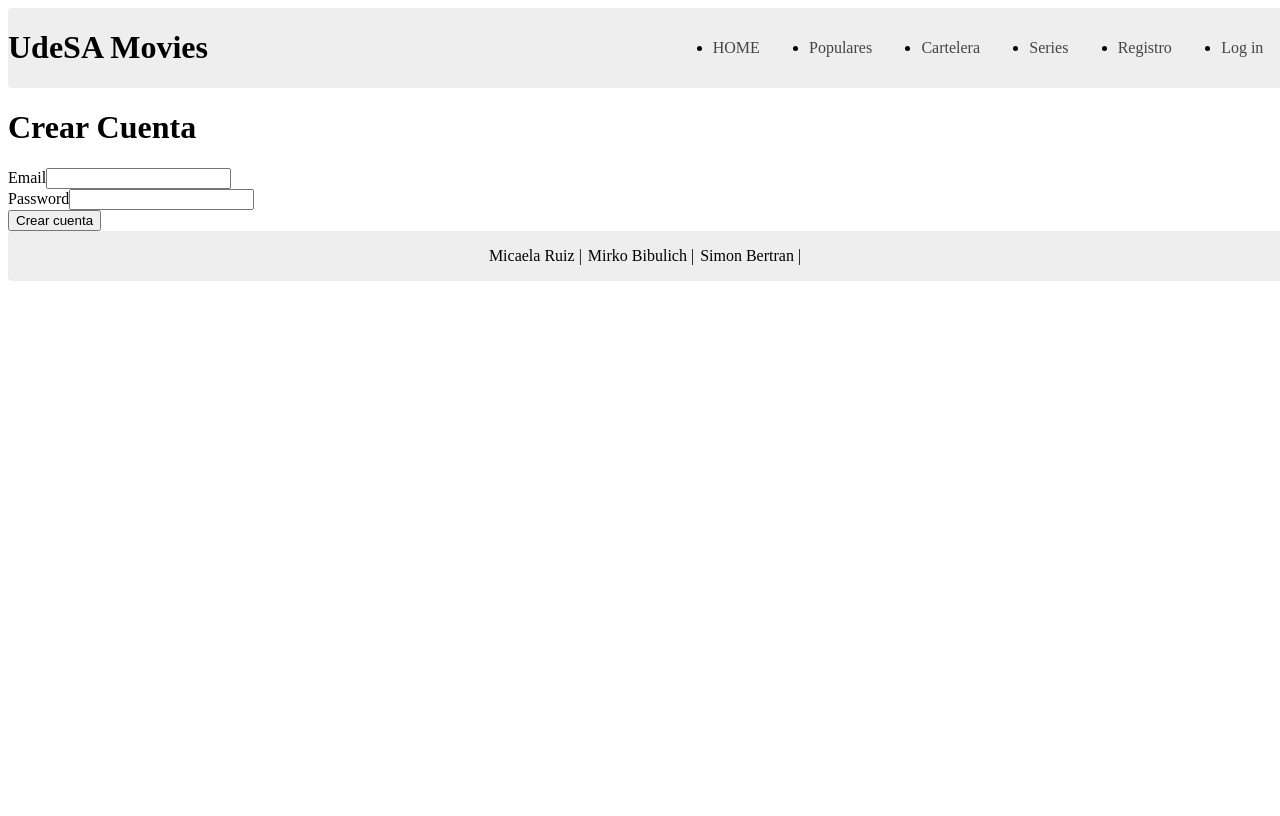
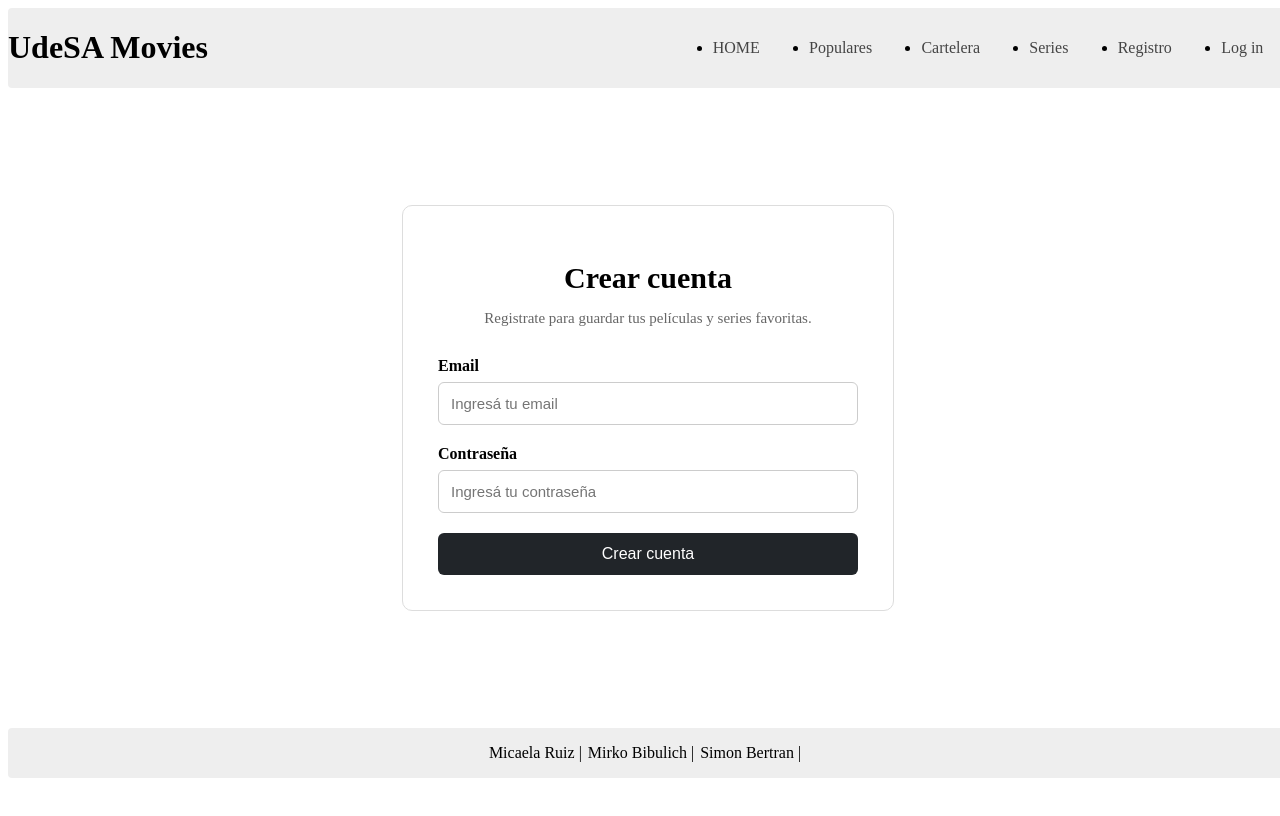
Before and after one commit to simonbertran/TDM-proyecto-part1, a React (Create React App) app: page /registro in a window 1280 px wide. Shown: the top 816 px of the page. Built offline with nearby package versions, Linux system fonts and the light colour scheme.

Commit message:
css para login y register

```diff
--- a/src/Screens/Login/Login.css
+++ b/src/Screens/Login/Login.css
@@ -0,0 +1,73 @@
+.login {
+    min-height: 70vh;
+    display: flex;
+    justify-content: center;
+    align-items: center;
+    padding: 40px 20px;
+}
+
+.login-card {
+    width: 100%;
+    max-width: 420px;
+    padding: 35px;
+    border: 1px solid #dddddd;
+    border-radius: 10px;
+    background-color: white;
+}
+
+.login-card h1 {
+    margin-bottom: 10px;
+    text-align: center;
+    font-size: 30px;
+}
+
+.login-subtitle {
+    margin-bottom: 30px;
+    text-align: center;
+    color: #666666;
+    font-size: 15px;
+}
+
+.login-field {
+    display: flex;
+    flex-direction: column;
+    margin-bottom: 20px;
+}
+
+.login-field label {
+    margin-bottom: 7px;
+    font-weight: bold;
+}
+
+.login-field input {
+    padding: 12px;
+    border: 1px solid #cccccc;
+    border-radius: 6px;
+    font-size: 15px;
+}
+
+.login-field input:focus {
+    outline: none;
+    border-color: #333333;
+}
+
+.login-error {
+    margin-bottom: 15px;
+    color: #cc0000;
+    font-size: 14px;
+}
+
+.login-button {
+    width: 100%;
+    padding: 12px;
+    border: none;
+    border-radius: 6px;
+    background-color: #212529;
+    color: white;
+    font-size: 16px;
+    cursor: pointer;
+}
+
+.login-button:hover {
+    background-color: #3b3f43;
+}
--- a/src/Screens/Login/Login.js
+++ b/src/Screens/Login/Login.js
@@ -1,5 +1,6 @@
-import React, { Component } from 'react';
-import Cookies from 'universal-cookie';
+import React, { Component } from "react";
+import Cookies from "universal-cookie";
+import "./Login.css";
 
 const cookies = new Cookies();
 
@@ -8,9 +9,9 @@ class Login extends Component {
         super(props);
 
         this.state = {
-      email: '',
-      password: '',
-      error: ''
+            email: "",
+            password: "",
+            error: ""
         };
     }
 
@@ -23,7 +24,7 @@ class Login extends Component {
     handleSubmit(event) {
         event.preventDefault();
 
-    let usuarios = JSON.parse(localStorage.getItem('usuarios')) || [];
+        let usuarios = JSON.parse(localStorage.getItem("usuarios")) || [];
 
         let usuario = usuarios.find(
             usuario => usuario.email === this.state.email
@@ -31,52 +32,74 @@ class Login extends Component {
 
         if (!usuario || usuario.password !== this.state.password) {
             this.setState({
-        error: 'Credenciales incorrectas'
+                error: "Credenciales incorrectas."
             });
-
             return;
         }
 
-    cookies.set('user-auth-cookie', usuario.email);
+        cookies.set("user-auth-cookie", usuario.email);
 
-    this.props.history.push('/');
+        this.props.history.push("/");
     }
 
     render() {
         return (
-      <div className="login">
-        <h1>Login</h1>
+            <main className="login">
+                <div className="login-card">
+
+                    <h1>Iniciar sesión</h1>
+
+                    <p className="login-subtitle">
+                        Ingresá a tu cuenta para ver tus favoritos.
+                    </p>
 
                     <form onSubmit={(event) => this.handleSubmit(event)}>
 
+                        <div className="login-field">
                             <label>Email</label>
+
                             <input
                                 type="email"
                                 name="email"
+                                placeholder="Ingresá tu email"
                                 value={this.state.email}
                                 onChange={(event) => this.handleChange(event)}
+                                required
                             />
+                        </div>
 
-          <label>Password</label>
+                        <div className="login-field">
+                            <label>Contraseña</label>
+
                             <input
                                 type="password"
                                 name="password"
+                                placeholder="Ingresá tu contraseña"
                                 value={this.state.password}
                                 onChange={(event) => this.handleChange(event)}
+                                required
                             />
+                        </div>
 
-          {this.state.error !== '' ?
-            <p className="error">{this.state.error}</p>
+                        {this.state.error !== "" ?
+                            <p className="login-error">
+                                {this.state.error}
+                            </p>
                             :
                             null
                         }
 
-          <button type="submit">
+                        <button
+                            className="login-button"
+                            type="submit"
+                        >
                             Ingresar
                         </button>
 
                     </form>
+
                 </div>
+            </main>
         );
     }
 }
--- a/src/Screens/Register/Register.css
+++ b/src/Screens/Register/Register.css
@@ -0,0 +1,73 @@
+.register {
+    min-height: 70vh;
+    display: flex;
+    justify-content: center;
+    align-items: center;
+    padding: 40px 20px;
+}
+
+.register-card {
+    width: 100%;
+    max-width: 420px;
+    padding: 35px;
+    border: 1px solid #dddddd;
+    border-radius: 10px;
+    background-color: white;
+}
+
+.register-card h1 {
+    margin-bottom: 10px;
+    text-align: center;
+    font-size: 30px;
+}
+
+.register-subtitle {
+    margin-bottom: 30px;
+    text-align: center;
+    color: #666666;
+    font-size: 15px;
+}
+
+.register-field {
+    display: flex;
+    flex-direction: column;
+    margin-bottom: 20px;
+}
+
+.register-field label {
+    margin-bottom: 7px;
+    font-weight: bold;
+}
+
+.register-field input {
+    padding: 12px;
+    border: 1px solid #cccccc;
+    border-radius: 6px;
+    font-size: 15px;
+}
+
+.register-field input:focus {
+    outline: none;
+    border-color: #333333;
+}
+
+.register-error {
+    margin-bottom: 15px;
+    color: #cc0000;
+    font-size: 14px;
+}
+
+.register-button {
+    width: 100%;
+    padding: 12px;
+    border: none;
+    border-radius: 6px;
+    background-color: #212529;
+    color: white;
+    font-size: 16px;
+    cursor: pointer;
+}
+
+.register-button:hover {
+    background-color: #3b3f43;
+}
--- a/src/Screens/Register/Register.js
+++ b/src/Screens/Register/Register.js
@@ -1,4 +1,5 @@
 import React, { Component } from "react";
+import "./Register.css";
 
 class Register extends Component {
     constructor(props) {
@@ -57,43 +58,62 @@ class Register extends Component {
 
     render() {
         return (
-      <div className="register">
-        <h1>Crear Cuenta</h1>
+            <main className="register">
+                <div className="register-card">
+
+                    <h1>Crear cuenta</h1>
+
+                    <p className="register-subtitle">
+                        Registrate para guardar tus películas y series favoritas.
+                    </p>
 
                     <form onSubmit={(event) => this.handleSubmit(event)}>
 
-          <div>
+                        <div className="register-field">
                             <label>Email</label>
+
                             <input
                                 type="email"
                                 name="email"
+                                placeholder="Ingresá tu email"
                                 value={this.state.email}
                                 onChange={(event) => this.handleChange(event)}
+                                required
                             />
                         </div>
 
-          <div>
-            <label>Password</label>
+                        <div className="register-field">
+                            <label>Contraseña</label>
+
                             <input
                                 type="password"
                                 name="password"
+                                placeholder="Ingresá tu contraseña"
                                 value={this.state.password}
                                 onChange={(event) => this.handleChange(event)}
+                                required
                             />
                         </div>
 
                         {this.state.error !== "" ?
-            <p className="error">{this.state.error}</p>
+                            <p className="register-error">
+                                {this.state.error}
+                            </p>
                             :
                             null
                         }
 
-          <button type="submit">
+                        <button
+                            className="register-button"
+                            type="submit"
+                        >
                             Crear cuenta
                         </button>
 
                     </form>
+
                 </div>
+            </main>
         );
     }
 }
```
Also changed, not shown: src/Screens/Favoritos/Favoritos.js (added, +137 -0 lines), src/Screens/Favoritos/Favoritos.css (added). Lines whose indentation alone changed are shown as unchanged.
